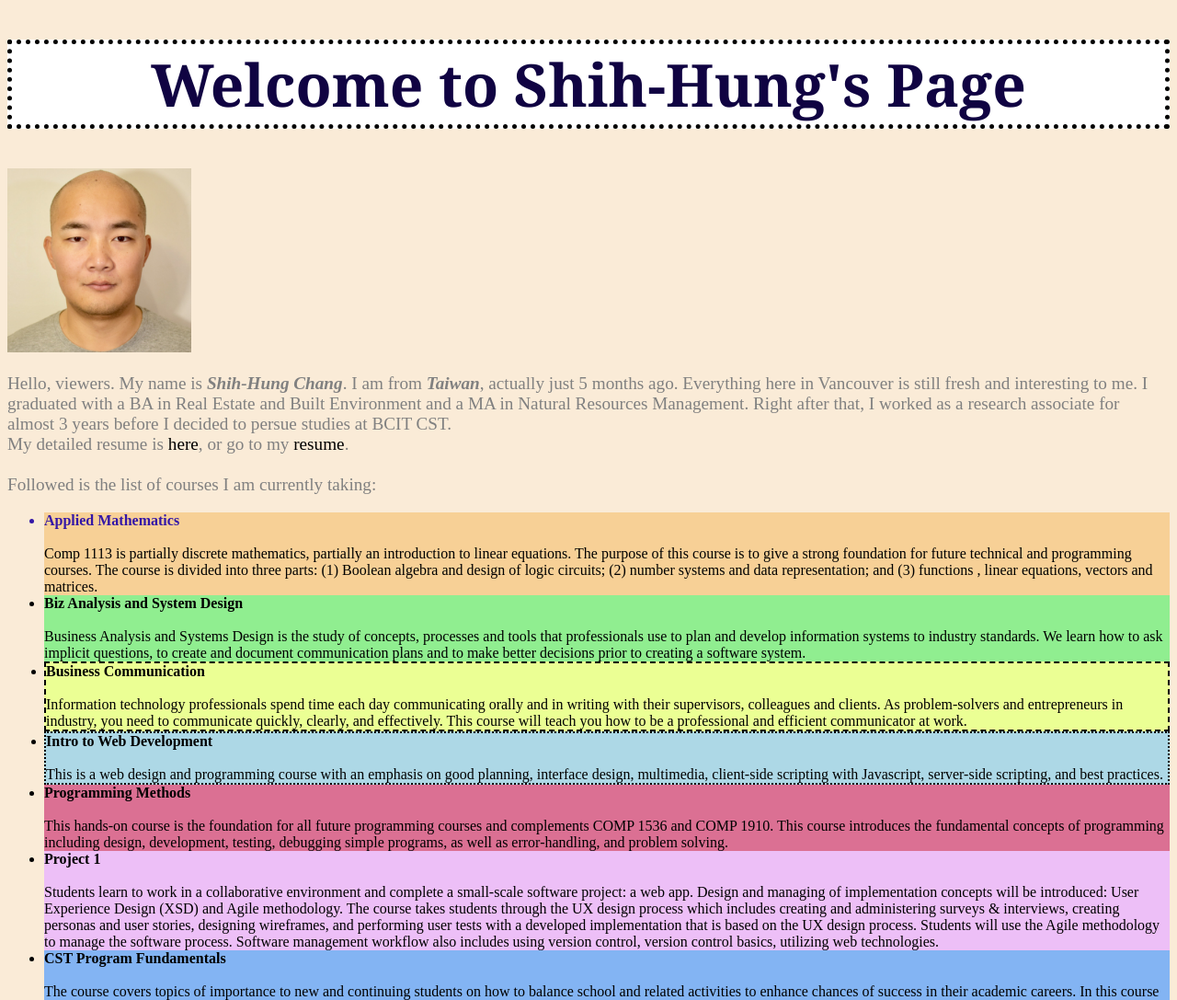
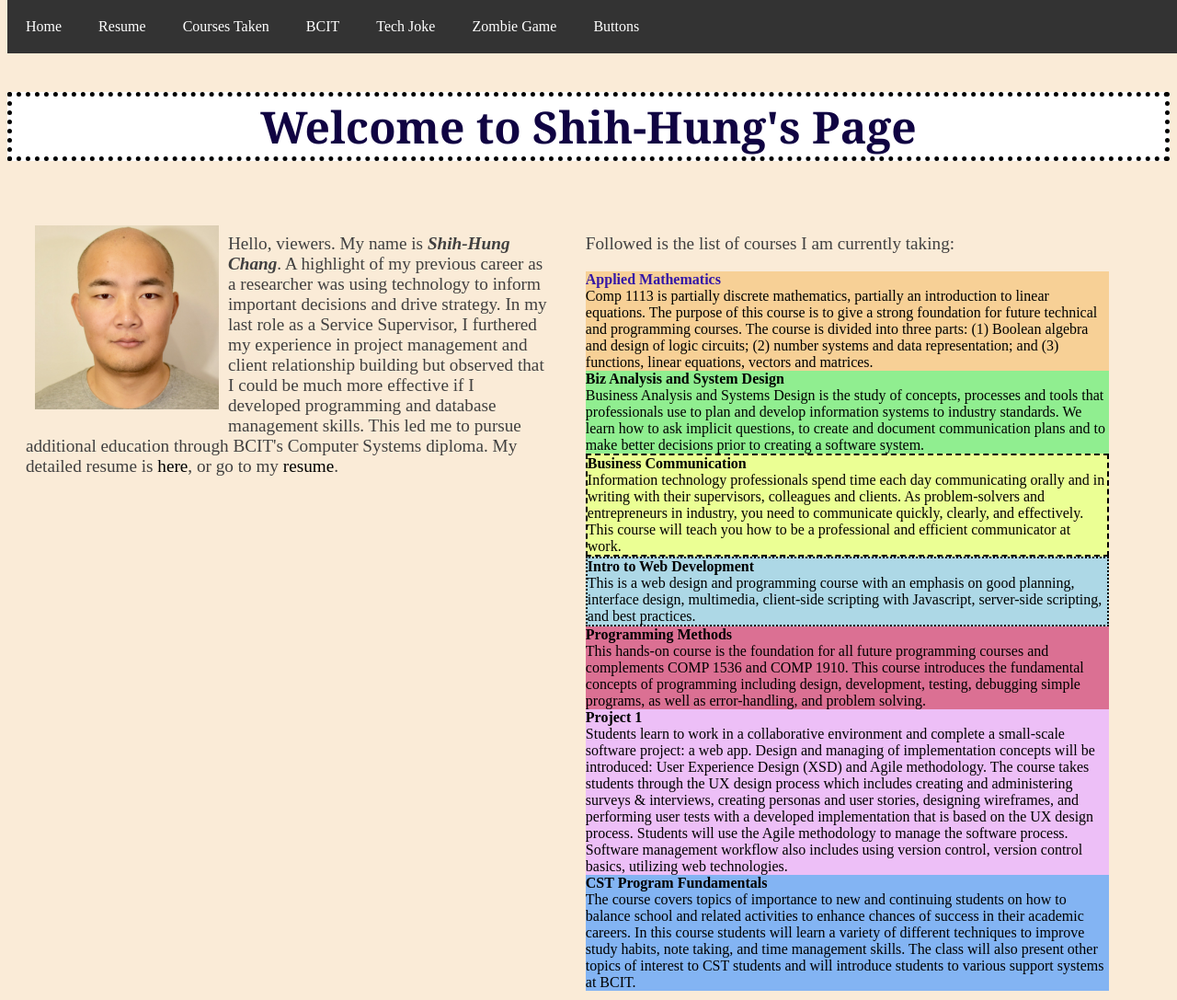
Before and after one commit to schang154/schang154.github.io, a plain HTML site: page index.html in a window 1280 px wide. Shown: the top 1087 px of the page at 92% size. Drawn offline with Linux system fonts and the light colour scheme.

Commit message:
update index and buttons

```diff
--- /dev/null
+++ b/css/profile.css
@@ -0,0 +1,75 @@
+body {
+    background-color: antiquewhite;
+}
+li {
+    color:black;
+    float: left;
+    }
+p {
+    color: #414040; font-size:120%;
+    }
+a {
+    color: black; text-decoration: none;
+    }
+li a {
+    display: inline-block;
+    color: white;
+    text-align: center;
+    padding: 20px;
+    text-decoration: none;
+}
+.menu {
+    position: fixed;
+    top: 0;
+    width: 100%;
+    list-style-type: none;
+    overflow: hidden;
+    margin: 0;
+    padding: 0;
+    background-color: #333333;
+}
+li a:hover {
+    background-color: darkgray;
+}
+body h2 {
+    color: rgb(16, 3, 66);
+    font-family: georgia;
+    font-size: 300%;
+    text-align: center;
+    background-color: white;
+    border:5px dotted black;
+}
+#self {
+    width: 200px;
+    height: 200px;
+    float: left;
+    padding: 10px;
+}
+.content::after {
+    content: "";
+    clear: both;
+    display: table;
+}
+.content {
+    margin-top: 100px;
+}
+.box {
+    float: left;
+    width: 45%;
+    overflow: auto;
+    margin: 20px;
+}
+#intro p {
+    max-width: 600px;
+}
+.courses {
+    list-style-type: none;
+    margin: 0;
+    padding: 0;
+}
+#intro div {
+    float: right;
+}
+div .class a {
+    display: block;
+}
--- a/index.html
+++ b/index.html
@@ -1,81 +1,70 @@
 <!DOCTYPE html>
-<html>
+<html lang="eng">
 
     <head>
         <title>Shih-Hung's Personal Page</title>
-        <style> li {color:black} p {color:grey; font-size:120%} a {color: black; text-decoration: none}</style>
+            <link rel="stylesheet" type="text/css" href="/css/profile.css">
     </head>
 
-    <body style="background-color:antiquewhite;">
-        <h1 style="color:rgb(16, 3, 66); font-family:georgia;font-size:400%;text-align:center; background-color:white; border:5px dotted black;">Welcome to Shih-Hung's Page</h1>
-        <img src="images/self.jpg" alt="This is Shih-Hung's photo." width="200" height="200">
-        <p>Hello, viewers. My name is <b><i>Shih-Hung Chang</i></b>. I am from <em><strong>Taiwan</strong></em>, actually just 5 months ago. Everything here in Vancouver is still fresh
-            and interesting to me. I graduated with a BA in Real Estate and Built Environment and a MA in Natural Resources
-            Management. Right after that, I worked as a research associate for almost 3 years before I decided to persue studies at
-            BCIT CST.
-        <br>My detailed resume is <a href="ShihhungIvanChang_CV.pdf">here</a>, or go to my <a href="resume.html">resume</a>.<br>
-        <br>Followed is the list of courses I am currently taking:</br>
-        <ul>
-            <a href="https://www.bcit.ca/study/outlines/20191086123" style="display: block">
+    <body>
+        <div>
+        <ul class="menu">
+            <li><a>Home</a></li>
+            <li><a>Resume</a></li>
+            <li><a>Courses Taken</a></li>
+            <li><a href="https://bcit.ca">BCIT</a></li>
+            <li><a href="https://www.cartoonstock.com/directory/c/computer_science.asp">Tech Joke</a></li>
+            <li><a href="http://shchang.website/Zombie">Zombie Game</a></li>
+            <li><a href="/buttons.html">Buttons</a></li>
+        </ul>
+        </div>
+        <div class="content">
+        <h2>Welcome to Shih-Hung's Page</h2>
+        <div class="box" id="intro">
+        <img id="self" src="images/self.jpg" alt="This is Shih-Hung's photo.">
+        <p>Hello, viewers. My name is <b><i>Shih-Hung Chang</i></b>. A highlight of my previous career as a researcher was using technology to inform important decisions and drive strategy. In my last role as a Service Supervisor, I furthered my experience in project management and client relationship building but observed that I could be much more effective if I developed programming and database management skills. This led me to pursue additional education through BCIT's Computer Systems diploma. My detailed resume is <a href="ShihhungIvanChang_CV.pdf">here</a>, or go to my <a href="resume.html">resume</a>.<br></p>
+        </div>
+            <div class="box">
+            <p>Followed is the list of courses I am currently taking:</p>
+            <ul class="courses">
+                <a href="https://www.bcit.ca/study/outlines/20191086123">
                     <div style="background-color:rgb(247, 208, 150);">
                     <li style="color:rgb(52, 23, 167);"><b>Applied Mathematics</b></li>
-                <br>Comp 1113 is partially discrete mathematics, partially an introduction to linear equations. The purpose of this
-                course is to give a strong foundation for future technical and programming courses. The course is divided into three
-                 parts: (1) Boolean algebra and design of logic circuits; (2) number systems and data representation; and (3) functions
-                 , linear equations, vectors and matrices.
+                    <br>Comp 1113 is partially discrete mathematics, partially an introduction to linear equations. The purpose of this course is to give a strong foundation for future technical and programming courses. The course is divided into three parts: (1) Boolean algebra and design of logic circuits; (2) number systems and data representation; and (3) functions, linear equations, vectors and matrices.
                     </div></a>
-            <a href="https://www.bcit.ca/study/outlines/20191086130" style="display:block;">
+                <a href="https://www.bcit.ca/study/outlines/20191086130">
                     <div style="background-color:lightgreen;">
                     <li><b>Biz Analysis and System Design</b></li>
-                <br>Business Analysis and Systems Design is the study of concepts, processes and tools that professionals use to plan and
-                develop information systems to industry standards. We learn how to ask implicit questions, to create and document
-                communication plans and to make better decisions prior to creating a software system.
+                    <br>Business Analysis and Systems Design is the study of concepts, processes and tools that professionals use to plan and develop information systems to industry standards. We learn how to ask implicit questions, to create and document communication plans and to make better decisions prior to creating a software system.
                     </div></a>
-            <a href="https://www.bcit.ca/study/outlines/20191086120" style="display:block;">
+                <a href="https://www.bcit.ca/study/outlines/20191086120">
                     <div style="background-color:rgb(235, 255, 148); border:2px dashed black">
                     <li><b>Business Communication</b></li>
-                <br>Information technology professionals spend time each day communicating orally and in writing with their supervisors,
-                colleagues and clients. As problem-solvers and entrepreneurs in industry, you need to communicate quickly, clearly, and
-                effectively. This course will teach you how to be a professional and efficient communicator at work.
+                    <br>Information technology professionals spend time each day communicating orally and in writing with their supervisors, colleagues and clients. As problem-solvers and entrepreneurs in industry, you need to communicate quickly, clearly, and effectively. This course will teach you how to be a professional and efficient communicator at work.
                     </div></a>
-            <a href="https://www.bcit.ca/study/outlines/20191086129" style="display:block;">
+                <a href="https://www.bcit.ca/study/outlines/20191086129">
                     <div style="background-color:lightblue; border:2px dotted black">
                     <li><b>Intro to Web Development</b></li>
-                <br>This is a web design and programming course with an emphasis on good planning, interface design, multimedia, client-side
-                scripting with Javascript, server-side scripting, and best practices.
+                    <br>This is a web design and programming course with an emphasis on good planning, interface design, multimedia, client-side scripting with Javascript, server-side scripting, and best practices.
                     </div></a>
-            <a href="https://www.bcit.ca/study/outlines/20191086126" style="display:block;">
+                <a href="https://www.bcit.ca/study/outlines/20191086126">
                     <div style="background-color:palevioletred;">
                     <li><b>Programming Methods</b></li>
-                <br>This hands-on course is the foundation for all future programming courses and complements COMP 1536 and COMP 1910.
-                This course introduces the fundamental concepts of programming including design, development, testing, debugging simple
-                programs, as well as error-handling, and problem solving.
+                    <br>This hands-on course is the foundation for all future programming courses and complements COMP 1536 and COMP 1910. This course introduces the fundamental concepts of programming including design, development, testing, debugging simple programs, as well as error-handling, and problem solving.
                     </div></a>
-            <a href="https://www.bcit.ca/study/outlines/20191086134" style="display: block">
+                <a href="https://www.bcit.ca/study/outlines/20191086134" >
                     <div style="background-color:rgb(237, 191, 247);">
                     <li><b>Project 1</b></li>
-                <br>Students learn to work in a collaborative environment and complete a small-scale software project: a web app.
-                Design and managing of implementation concepts will be introduced: User Experience Design (XSD) and Agile methodology.
-                The course takes students through the UX design process which includes creating and administering surveys & interviews,
-                 creating personas and user stories, designing wireframes, and performing user tests with a developed implementation
-                  that is based on the UX design process. Students will use the Agile methodology to manage the software process.
-                  Software management workflow also includes using version control, version control basics, utilizing web technologies.
+                    <br>Students learn to work in a collaborative environment and complete a small-scale software project: a web app. Design and managing of implementation concepts will be introduced: User Experience Design (XSD) and Agile methodology. The course takes students through the UX design process which includes creating and administering surveys & interviews, creating personas and user stories, designing wireframes, and performing user tests with a developed implementation that is based on the UX design process. Students will use the Agile methodology to manage the software process. Software management workflow also includes using version control, version control basics, utilizing web technologies.
                     </div></a>
-            <a href="https://www.bcit.ca/study/outlines/20191086121" style="display:block;">
+                <a href="https://www.bcit.ca/study/outlines/20191086121">
                     <div style="background-color:rgb(131, 180, 243);">
                     <li><b>CST Program Fundamentals</b></li>
-                <br>The course covers topics of importance to new and continuing students on how to balance school and related activities
-                to enhance chances of success in their academic careers. In this course students will learn a variety of different techniques
-                 to improve study habits, note taking, and time management skills. The class will also present other topics of interest to CST
-                  students and will introduce students to various support systems at BCIT.
+                    <br>The course covers topics of importance to new and continuing students on how to balance school and related activities to enhance chances of success in their academic careers. In this course students will learn a variety of different techniques to improve study habits, note taking, and time management skills. The class will also present other topics of interest to CST students and will introduce students to various support systems at BCIT.
                     </div></a>
             </ul>
-        <br/><a href="http://bcit.ca"><img src="images/BCIT.png" alt="portal to BCIT" width="100" height="100"></a>
-        <br/><a href="https://www.cartoonstock.com/directory/c/computer_science.asp"><img src="images/laugh.png"
-            alt="funny comp sci" width="50" height="50"></a>
-        </p>
-
-
+            </div>
+        </div>
     </body>
 
 </html>
```
Also changed, not shown: buttons.html (added, +29 -0 lines). Lines whose indentation alone changed are shown as unchanged.
